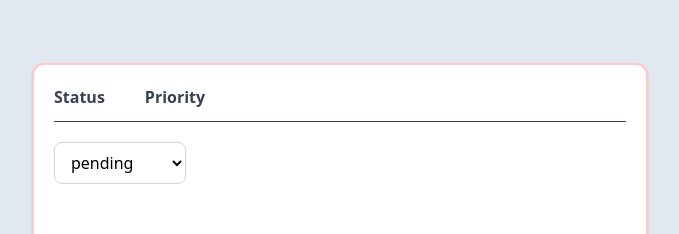
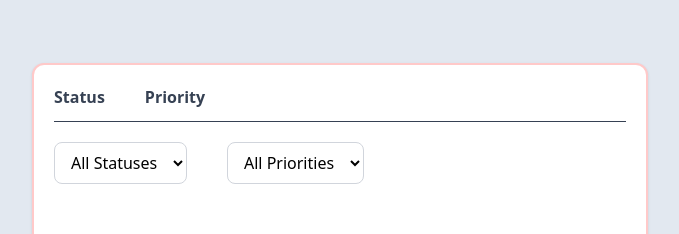
Before and after one commit to rhundal/lab_9_3, a React (Vite) app in the folder task-manager/: page / in a window 1280 px wide. Shown: the top 234 px of the page, without its empty margins (300-979 px from the left). Built offline with nearby package versions, Linux system fonts and the light colour scheme.

Commit message:
removed comments and moved filtering logic to TaskFilter component - logic still in progress

```diff
--- a/task-manager/src/components/TaskList/TaskList.tsx
+++ b/task-manager/src/components/TaskList/TaskList.tsx
@@ -1,7 +1,7 @@
-import { type TaskStatus } from "../../types";
-import { type Task } from "../../types";
 import { type TaskListProps } from "../../types";
+import TaskFilter from "../TaskFilter/TaskFilter";
 import TaskItem from "../TaskItem/TaskItem";
+import { type TaskFilterProps } from "../../types";
 
 import { useState } from "react";
 
@@ -10,43 +10,28 @@ export default function TaskList(props: TaskListProps) {
   let onStatusChange = props.onStatusChange;
   let onDeleteFunc = props.onDelete;
 
-  //   let allStatuses: TaskStatus[] = tasksArrayReceived.map((task) => task.status);
+  let Currentfilters = {
+    status: "pending",
+    priority: "low",
+  };
+  const [currentFilters, setCurrentFilters] = useState(Currentfilters);
 
-  const [currentStatuses, setCurrentStatuses] = useState<TaskStatus[]>([
-    "pending",
-    "in-progress",
-    "completed",
-  ]);
-
-  function changeStatusFunction(e: React.ChangeEvent<HTMLSelectElement>) {
-    const newStatus = e.target.value as any;
-    // setCurrentStatus(newStatus);
-    // props.onStatusChange(props.task.id, newStatus);
+  function onFilterChangeFunc(incomingFilters: any) {
+    setCurrentFilters(incomingFilters);
   }
 
   return (
     <>
       <div className="bg-slate-200 flex justify-center items-center p-6 min-h-screen">
         <div className="p-5 justify-start w-[50%] border-2 border-red-200 bg-white rounded-xl shadow-sm">
-          {/* Header Section */}
           <div className="flex flex-row gap-10 border-b pb-3 mb-5 font-semibold text-gray-700">
             <h1>Status</h1>
             <div>Priority</div>
           </div>
 
           <div className="mt-5 flex flex-row gap-10 items-center">
-            <div>
-              <select
-                className="rounded-lg border border-gray-300 px-3 py-2 bg-white text-black"
-                onChange={(e) => {}}
-              >
-                {currentStatuses.map((status) => (
-                  <option key={status} value={status}>
-                    {status}
-                  </option>
-                ))}
-              </select>
-            </div>
+            {/* display TaskFilter here */}
+            <TaskFilter onFilterChange={onFilterChangeFunc} />
           </div>
 
           <div className="mt-10 flex flex-col gap-5">
```
